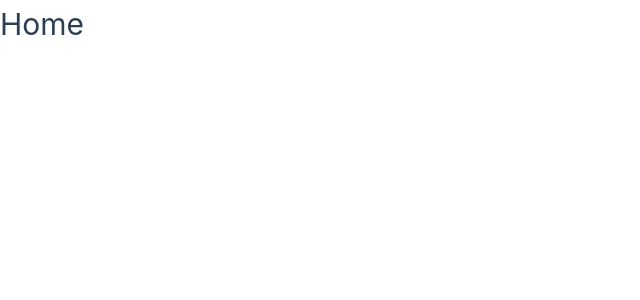
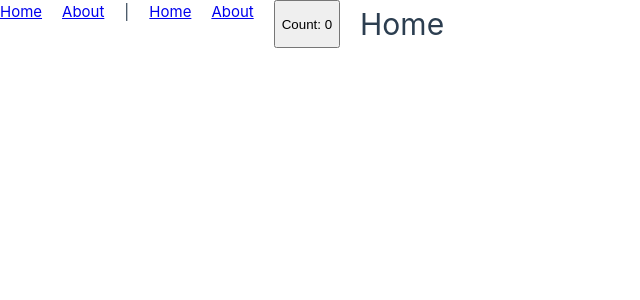
Before and after one commit to rendrazuriansyah/vue-router, a Vue app: page / in a window 1280 px wide. Shown: the top 300 px of the page, without its empty margins (0-640 px from the left). Built offline with nearby package versions, Linux system fonts and the light colour scheme.

Commit message:
feat: menggunakan RouterLink untuk berpindah halaman

```diff
--- a/src/App.vue
+++ b/src/App.vue
@@ -1,8 +1,14 @@
 <script setup>
+import { ref } from "vue";
 import { RouterView } from "vue-router";
+import Nav from "./components/Nav.vue";
+
+const count = ref(0);
 </script>
 
 <template>
+	<Nav />
+	<button @click="count++">Count: {{ count }}</button>
 	<main>
 		<RouterView />
 	</main>
--- /dev/null
+++ b/src/components/Nav.vue
@@ -0,0 +1,22 @@
+<script setup>
+import { RouterLink } from "vue-router";
+</script>
+
+<template>
+	<div>
+		<!-- Hyperlink: pindah page refresh ulang -->
+		<a href="/">Home</a>
+		<a href="/about">About</a>
+		|
+		<!-- Routerlink: pindah page tanpa refresh -->
+		<RouterLink to="/">Home</RouterLink>
+		<RouterLink to="/about">About</RouterLink>
+	</div>
+</template>
+
+<style>
+div {
+	display: flex;
+	gap: 20px;
+}
+</style>
```
